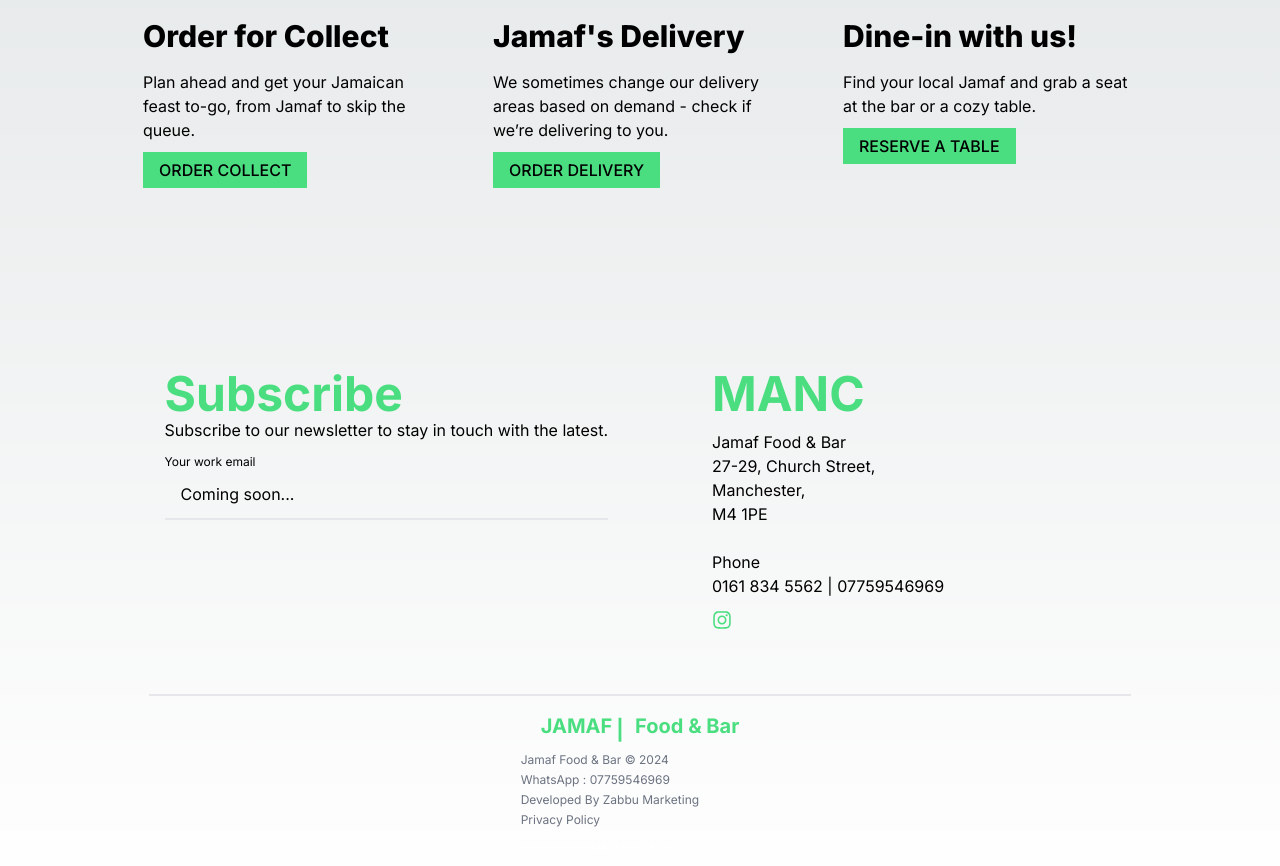
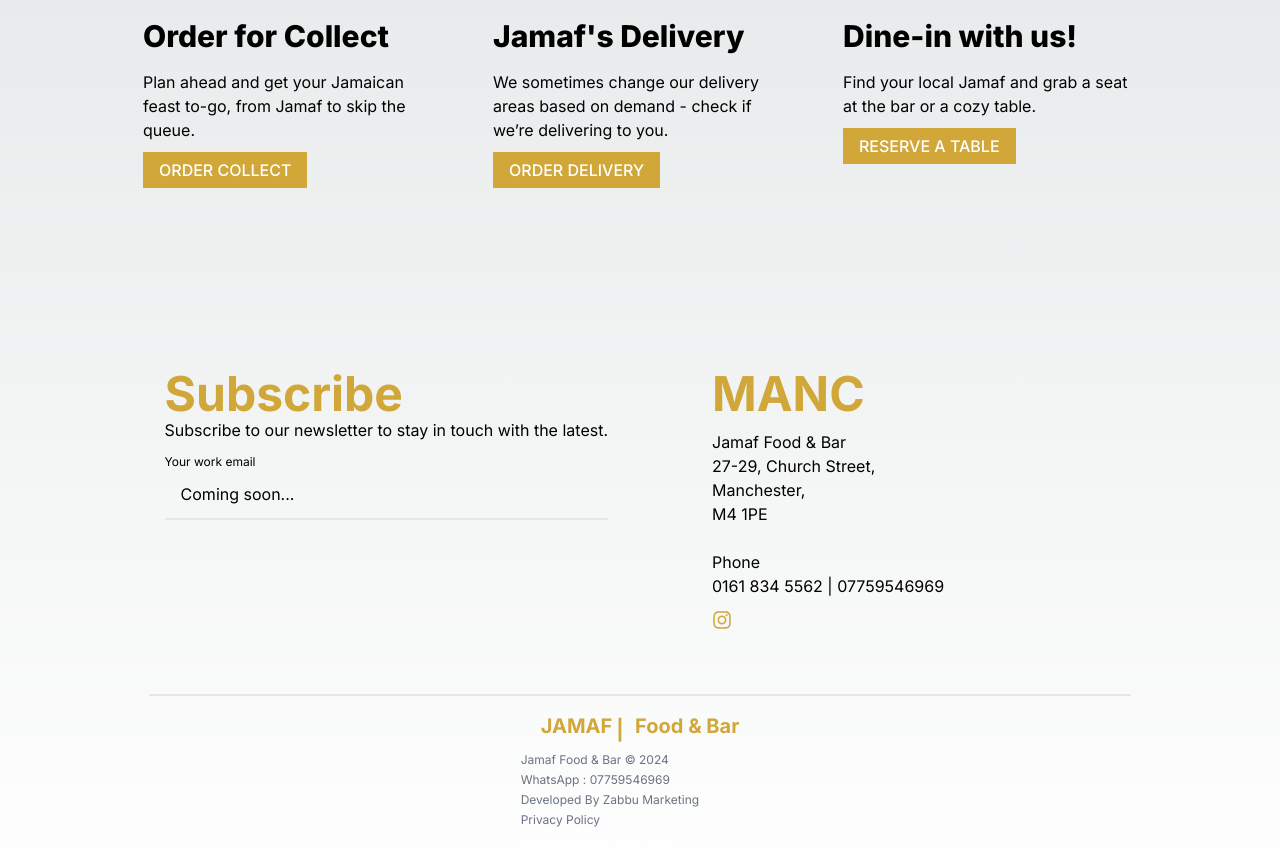
Before and after one commit to originallyblack/jamafnbar, a Next.js app: page / in a window 1280 px wide. Shown: the part 720-1586 px from the top of the page. Built offline with nearby package versions, Linux system fonts and the light colour scheme.

Commit message:
refactor: update accent colours & navbar socials

```diff
--- a/src/app/components/cards.jsx
+++ b/src/app/components/cards.jsx
@@ -12,7 +12,7 @@
             <Link
               href={cta.link}
               target="_blank"
-              className="bg-green-400 text-black font-medium w-52 text-center px-4 py-2"
+              className="bg-accent text-white font-medium w-52 text-center px-4 py-2"
             >
               {cta.text}
             </Link>
--- a/src/app/components/footerEx.jsx
+++ b/src/app/components/footerEx.jsx
@@ -17,7 +17,7 @@
         className='pt-20 pb-12  gap-16 items-start content-center py-8 px-4 mx-auto max-w-screen-xl md:grid md:grid-cols-2 lg:py-16 lg:px-6" '
       >
         <div className="">
-          <h2 className="text-3xl text-green-400 font-bold sm:text-5xl">
+          <h2 className="text-3xl text-accent font-bold sm:text-5xl">
             Subscribe
           </h2>
           <p className="text-base">
@@ -40,7 +40,7 @@
             {/* <div className=" buttons py-5 mt-3 mb-3">
               <button
                 type="submit"
-                className=" justify-center text-xs h-9   px-8 mb-5  font-bold rounded-full text-white bg-green-500 hover:bg-green-600 focus:outline-none focus:ring-green-500 focus:ring-offset-green-200 active:bg-green-600 transition duration-150 ease-in-out"
+                className=" justify-center text-xs h-9   px-8 mb-5  font-bold rounded-full text-white bg-accent hover:bg-green-600 focus:outline-none focus:ring-accent focus:ring-offset-green-200 active:bg-green-600 transition duration-150 ease-in-out"
               >
                 Sign up Now!
               </button>
@@ -49,9 +49,7 @@
         </div>
 
         <div className="md:pl-10">
-          <h2 className="text-3xl sm:text-5xl text-green-400 font-bold">
-            MANC
-          </h2>
+          <h2 className="text-3xl sm:text-5xl text-accent font-bold">MANC</h2>
           <p className="mt-3">
             {" "}
             Jamaf Food & Bar
@@ -68,7 +66,7 @@
             <p>Phone</p>
             0161 834 5562 | 07759546969
           </span>
-          <div className="flex pt-3 justify-start text-center text-green-400">
+          <div className="flex pt-3 justify-start text-center text-accent">
             {/* <Link href={"https://www.facebook.com/"}>
               <FaFacebookF className="text-xl mr-5" />
             </Link>{" "} */}
@@ -87,7 +85,7 @@
       >
         <div className="text-xs my-4 flex flex-col lg:flex px-2 gap-1 align-top items-start  justify-center">
           <Link href="#contactus">
-            <div className="flex md:px-5 content-center md:align-middle text-green-400">
+            <div className="flex md:px-5 content-center md:align-middle text-accent">
               <h2 className="text-xl text-center font-bold">JAMAF</h2>
               <span className="text-xl font-bold lg:grid p-1 lg:grid-cols-2 ">
                 |
--- a/src/app/components/nav.jsx
+++ b/src/app/components/nav.jsx
@@ -52,7 +52,7 @@
           className=" h-[55px] w-[55px]  items-center flex justify-center text-2xl relative"
         >
           {navbar == false ? (
-            <FaBars className="hover:text-green-500" />
+            <FaBars className="hover:text-accent" />
           ) : (
             <FaWindowClose className="hover:text-red-500" />
           )}
@@ -69,7 +69,7 @@
                 onClick={handleNav}
                 key={i}
                 href={url}
-                className="hover:text-green-400 focus:underline underline-offset-8 px-2 text-lg uppercase "
+                className="hover:text-accent focus:underline underline-offset-8 px-2 text-lg uppercase "
               >
                 {" "}
                 {text}
@@ -88,34 +88,34 @@
               onClick={handleNav}
               href={reserveLink}
               target="_blank"
-              className=" hover:font-semibold px-4 py-2 mt-1 bg-green-500 rounded-md uppercase "
+              className=" hover:font-semibold px-4 py-2 mt-1 bg-accent rounded-md uppercase "
             >
               {" "}
               Reserve a table
             </Link>
             <div className="flex flex-row text-2xl p-4 gap-4 ">
-              <Link
+              {/* <Link
                 onClick={handleNav}
                 className=""
-                href={"https://www.facebook.com/hqmanchester"}
+                href={"https://www.facebook.com/"}
                 target="_blank"
               >
                 <FaFacebook />
-              </Link>
+              </Link> */}
               <Link
                 onClick={handleNav}
-                href={"https://www.instagram.com/hqmanchester/"}
+                href={"https://www.instagram.com/jamafnbar"}
                 target="_blank"
               >
                 <FaInstagram />
               </Link>
-              <Link
+              {/* <Link
                 onClick={handleNav}
-                href={"https://www.tiktok.com/@hqmanchester/"}
+                href={"https://www.tiktok.com/"}
                 target="_blank"
               >
                 <FaTiktok />
-              </Link>
+              </Link> */}
             </div>
             <span className="px-2 text-sm  gap-2 flex flex-col">
               {" "}
--- a/tailwind.config.js
+++ b/tailwind.config.js
@@ -7,6 +7,9 @@
   ],
   theme: {
     extend: {
+      colors: {
+        accent: "#d1a73a",
+      },
       backgroundImage: {
         "gradient-radial": "radial-gradient(var(--tw-gradient-stops))",
         "gradient-conic":
```
